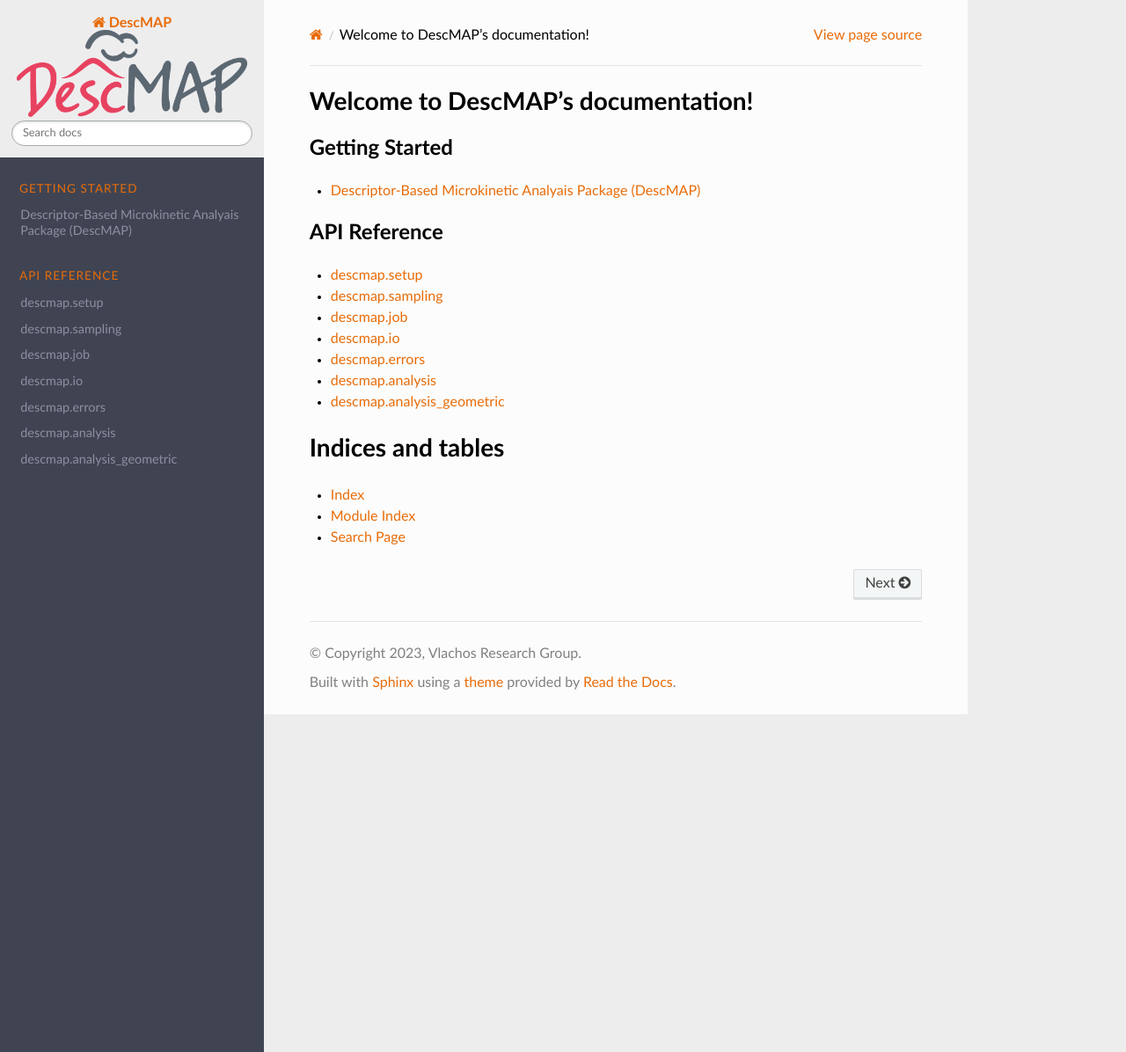
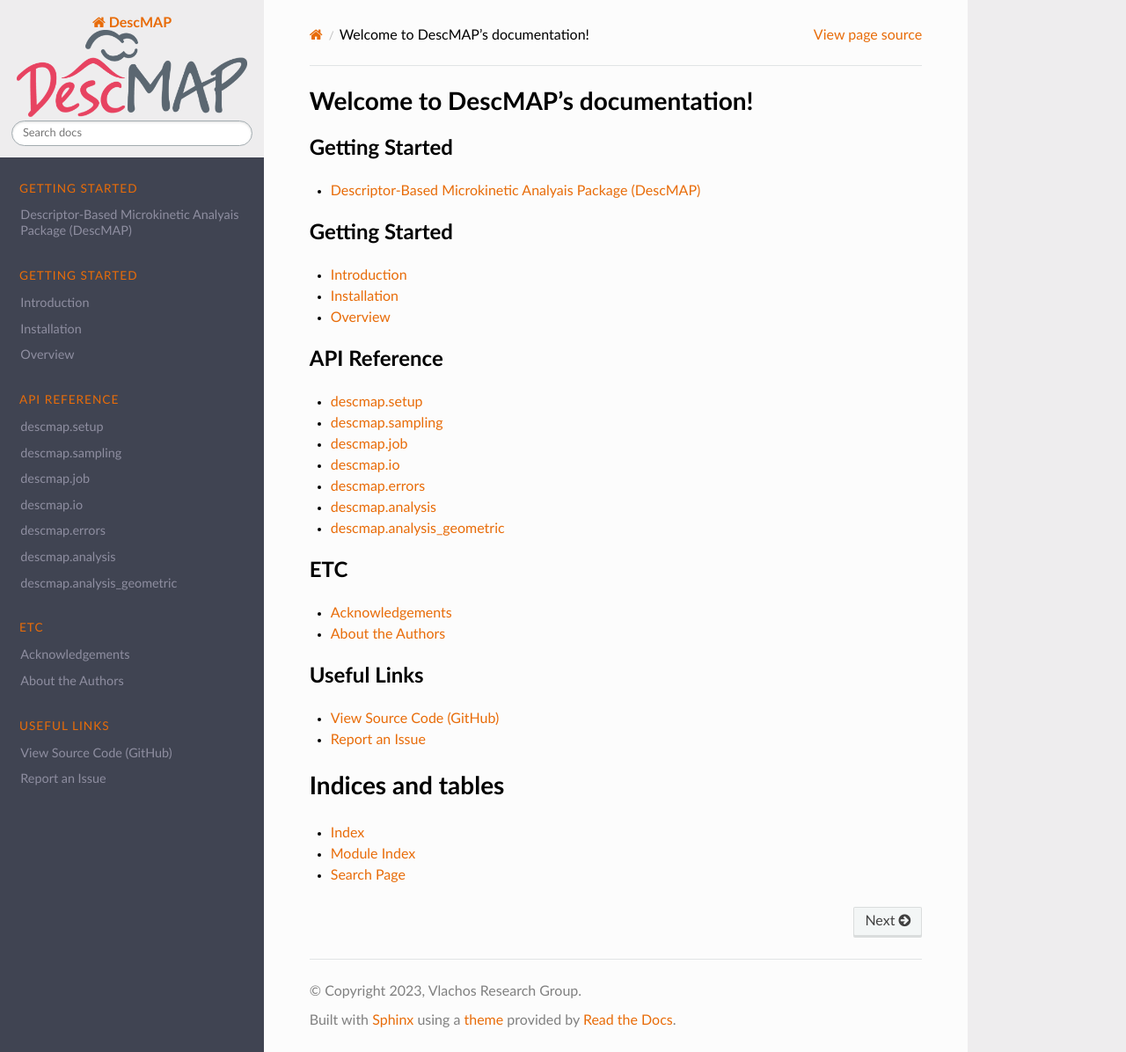
Before and after one commit to VlachosGroup/DescriptorMap, a Sphinx documentation site: the page built from docs/index.rst, in a window 1280 px wide and 1196 px high. Shown: the whole window at 88% size. Built offline with Sphinx 7.4.7 and the Read the Docs theme 2.0.0, drawn with Linux system fonts in a browser that asks for light colours.

Commit message:
Updated doc files

```diff
--- a/docs/index.rst
+++ b/docs/index.rst
@@ -11,6 +11,14 @@ Welcome to DescMAP's documentation!
 
 .. toctree::
    :maxdepth: 1
+   :caption: Getting Started
+
+   user/introduction
+   user/installation
+   user/overview
+
+.. toctree::
+   :maxdepth: 1
    :caption: API Reference
 
    api/setup
@@ -21,6 +29,19 @@ Welcome to DescMAP's documentation!
    api/analysis
    api/analysis_geometric
 
+.. toctree::
+   :maxdepth: 1
+   :caption: ETC
+
+   etc/acknowledgements
+   etc/about
+
+.. toctree::
+   :caption: Useful Links
+
+   View Source Code (GitHub) <https://github.com/VlachosGroup/DescriptorMap>
+   Report an Issue <https://github.com/VlachosGroup/DescriptorMap/issues>
+
 Indices and tables
 ==================
 
--- a/setup.py
+++ b/setup.py
@@ -10,12 +10,12 @@ import setuptools
 
 # Import the lengthy rich-text README as the package's long
 # description:
-with open('README.md', 'r') as fh:
+with open('README.rst', 'r') as fh:
 	long_description = fh.read()
 
 setuptools_info = {
 	'name': 'DescMap',
-	'version': '0.0.1',
+	'version': '0.1.0',
 	'author': 'Vlachos Research Group',
 	'author_email': 'vlachos@udel.edu',
 	'description': 'Descriptor Map (DescMap)',
```
Also changed, not shown: docs/etc/about.rst (added, +10 -0 lines), docs/etc/acknowledgements.rst (added, +17 -0 lines), docs/user/installation.rst (added, +42 -0 lines), docs/user/introduction.rst (added, +13 -0 lines), docs/user/overview.rst (added, +21 -0 lines), docs/_images/overview.png (added).
